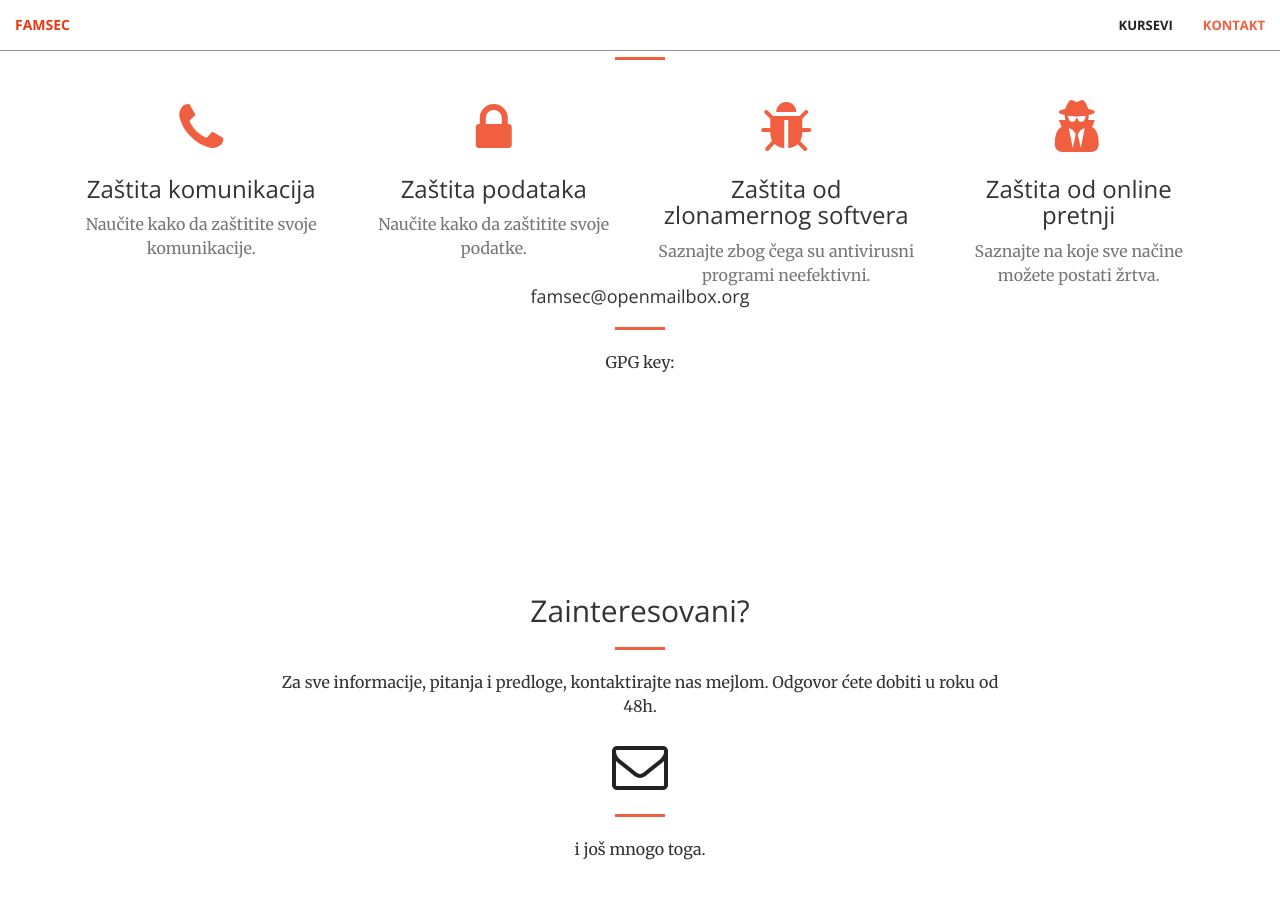
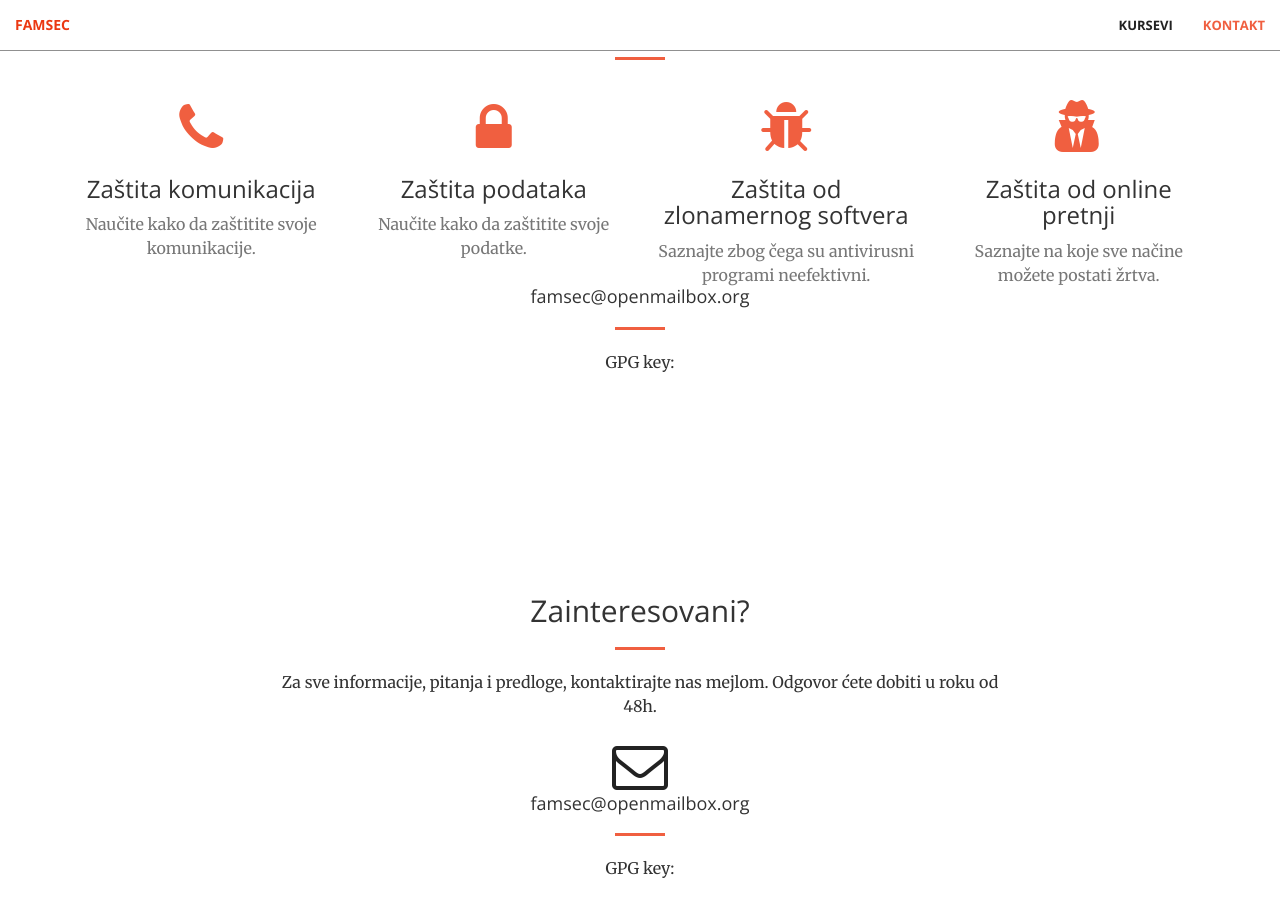
Before and after one commit to FAMSEC/famsec.github.io, a Jekyll site: the page built from index.html, in a window 1280 px wide and 900 px high, scrolled down 996 px. Built offline with Jekyll 4.4.1, drawn with Linux system fonts in a browser that asks for light colours.

Commit message:
Update contact.html

```diff
--- a/_includes/contact.html
+++ b/_includes/contact.html
@@ -24,11 +24,11 @@
                 <p>{{ site.github_username }}</p>-->
             </a>
         </div>
-        <div class="col-lg-8 col-lg-offset-2 text-center">
-                <h4 class="section-heading"></h4>
-                <hr class="primary">
-                <p>i još mnogo toga.</p>
-            </div>
+  <div class="col-lg-8 col-lg-offset-2 text-center">
+                 <h4 class="section-heading">famsec@openmailbox.org</h4>
+                 <hr class="primary">
+                 <p>GPG key: </p>
+             </div>
 
     </div>
 </section>
```
